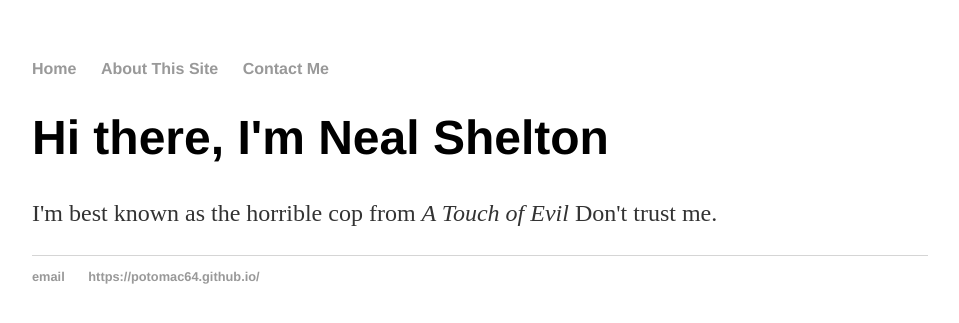
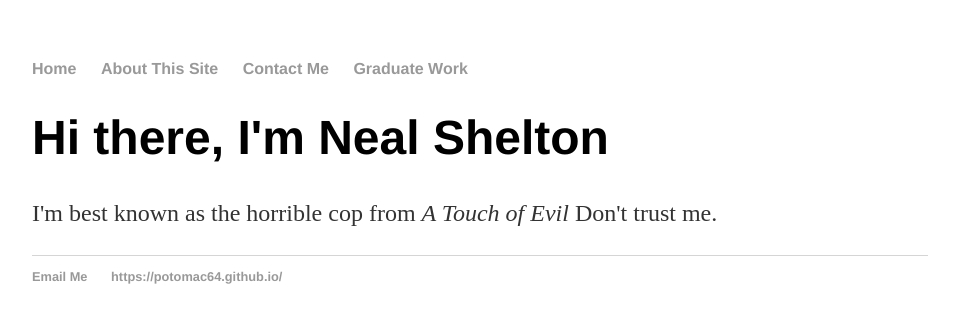
Before and after one commit to potomac64/potomac64.github.io, a Jekyll site: the page built from index.html, in a window 1280 px wide. Shown: the top 323 px of the page, without its empty margins (160-1119 px from the left). Built offline with Jekyll 4.4.1, drawn with Linux system fonts in a browser that asks for light colours.

Commit message:
Update default.html

```diff
--- a/_layouts/default.html
+++ b/_layouts/default.html
@@ -11,6 +11,7 @@
 	        		<li><a href="/">Home</a></li>
 		        	<li><a href="/about">About This Site</a></li>
 	        		<li><a href="/cv">Contact Me</a></li>
+					<li><a href="/graduatework">Graduate Work</a></li>
 
 	    		</ul>
 			</nav>
@@ -21,7 +22,7 @@
 			</div><!-- /.container -->
 			<footer>
 	    		<ul>
-	        		<li><a href="mailto:potomac.64@gmail.com">email</a></li>
+	        		<li><a href="mailto:potomac.64@gmail.com">Email Me</a></li>
 	        		<li><a href="https://potomac64.github.io/">https://potomac64.github.io/</a></li>
 				</ul>
 			</footer>
```
